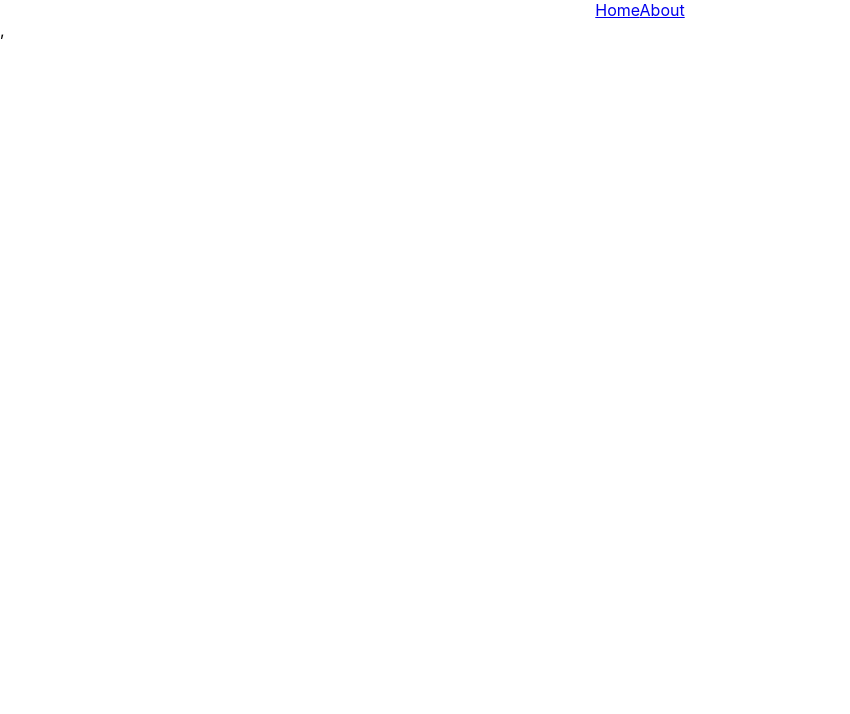
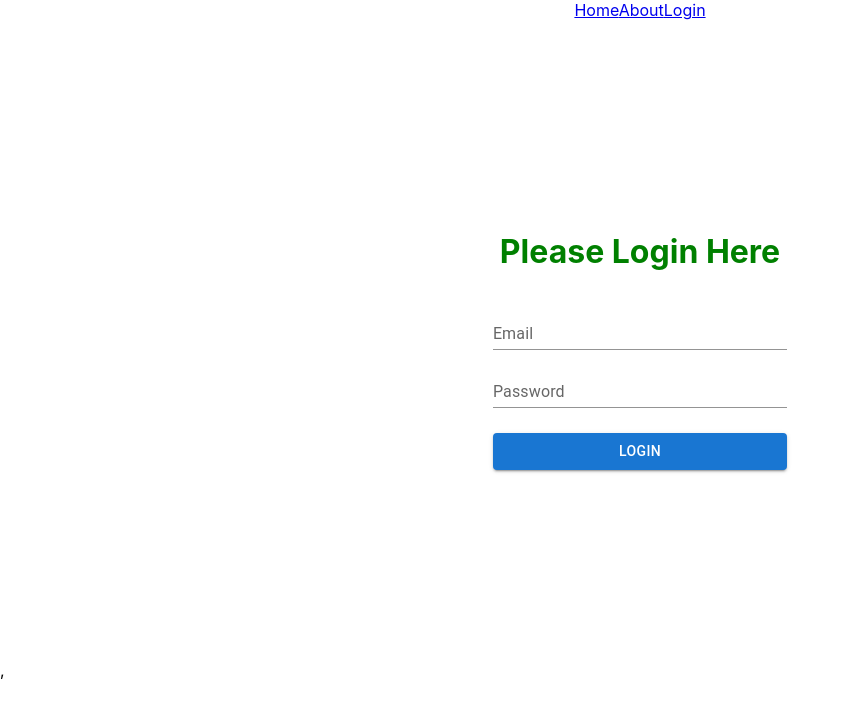
Before and after one commit to CoderMahabub/team44-client, a React (Create React App) app: page /login in a window 1280 px wide. Before the commit this address had no page. Shown: the top 714 px of the page, without its empty margins (0-850 px from the left). Built offline with nearby package versions, Linux system fonts and the light colour scheme.

Commit message:
login page added

```diff
--- a/package.json
+++ b/package.json
@@ -3,6 +3,9 @@
   "version": "0.1.0",
   "private": true,
   "dependencies": {
+    "@emotion/react": "^11.7.1",
+    "@emotion/styled": "^11.6.0",
+    "@mui/material": "^5.2.6",
     "@testing-library/jest-dom": "^5.16.1",
     "@testing-library/react": "^12.1.2",
     "@testing-library/user-event": "^13.5.0",
--- a/src/App.js
+++ b/src/App.js
@@ -3,6 +3,7 @@ import { Route, Routes } from 'react-router-dom';
 import Home from './components/HomePage/Home/Home';
 import About from './components/AboutPage/About/About';
 import Header from './components/Shared/Header/Header';
+import Login from './components/Login/Login';
 
 function App() {
   return (
@@ -11,6 +12,7 @@ function App() {
       <Routes>
         <Route path="/" element={<Home />} />
         <Route path="about" element={<About />} />
+        <Route path="login" element={<Login />} />
       </Routes>
     </div>
   );
--- /dev/null
+++ b/src/components/Login/Login.js
@@ -0,0 +1,20 @@
+import { Button, Container, Grid, TextField } from '@mui/material';
+import React from 'react';
+
+const Login = () => {
+      return (
+            <Container>
+                  <Grid style={{ height: '80vh', display: 'flex', justifyContent: 'center', alignItems: 'center' }}>
+                        <Grid xs={12} sm={9} md={6} lg={6}>
+                              <h1 style={{ color: 'green' }}>Please Login Here</h1>
+                              <TextField sx={{ width: '100%', marginTop: '10px' }} type='email' label="Email" placeholder='Enter your Email' variant="standard" />
+                              <br />
+                              <TextField sx={{ width: '100%', marginTop: '10px' }} type='password' label="Password" placeholder='Enter your passoword' variant="standard" />
+                              <Button style={{ width: '100%', marginTop: '25px' }} variant='contained'>Login</Button>
+                        </Grid>
+                  </Grid>
+            </Container >
+      );
+};
+
+export default Login;
--- a/src/components/Shared/Header/Header.js
+++ b/src/components/Shared/Header/Header.js
@@ -7,6 +7,8 @@ const Header = () => {
             <nav>
                 <Link to="/">Home</Link>
                 <Link to="/about">About</Link>
+                <Link to="/login">Login</Link>
+
             </nav>
         </div>
     );
```
Also changed, not shown: 1 other file (tests, documents, lock files or other folders).
